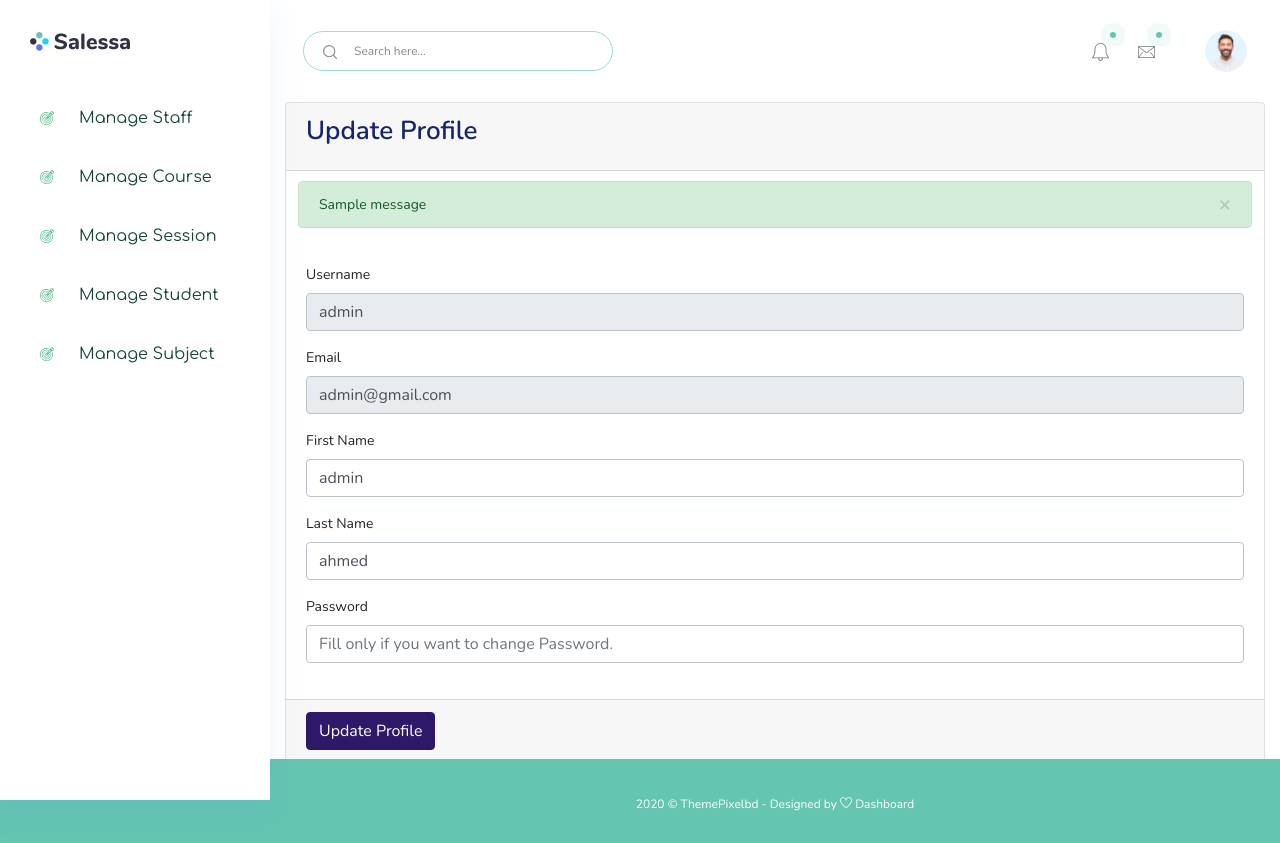
After one commit to asadozzaman/ourschool, a Django app: page /admin_profile/ in a window 1280 px wide. The commit adds this page. Run offline with Django 3.2, Linux system fonts and the light colour scheme; a user stored in the database is signed in; data comes from the database, SQL or seed files in the repository; both versions use the stored data as it was after the commit; tables that the repository leaves empty hold one stand-in row (values such as "Sample post"); one stand-in notice (Sample message) is shown; some libraries are stand-ins or nearby versions.

Commit message:
profile update

```diff
--- a/accounts/HodViews.py
+++ b/accounts/HodViews.py
@@ -529,3 +529,35 @@ def delete_subject(request, subject_id):
     except:
         messages.error(request, "Failed to Delete Subject.")
         return redirect('manage_subject')
+
+
+def admin_profile(request):
+    user = CustomUser.objects.get(id=request.user.id)
+
+    context = {
+        "user": user
+    }
+    return render(request, 'hod_template/admin_profile.html', context)
+
+
+def admin_profile_update(request):
+    if request.method != "POST":
+        messages.error(request, "Invalid Method!")
+        return redirect('admin_profile')
+    else:
+        first_name = request.POST.get('first_name')
+        last_name = request.POST.get('last_name')
+        password = request.POST.get('password')
+
+        try:
+            customuser = CustomUser.objects.get(id=request.user.id)
+            customuser.first_name = first_name
+            customuser.last_name = last_name
+            if password != None and password != "":
+                customuser.set_password(password)
+            customuser.save()
+            messages.success(request, "Profile Updated Successfully")
+            return redirect('admin_profile')
+        except:
+            messages.error(request, "Failed to Update Profile")
+            return redirect('admin_profile')
--- a/accounts/urls.py
+++ b/accounts/urls.py
@@ -46,6 +46,8 @@ urlpatterns = [
     path('edit_subject_save/', HodViews.edit_subject_save, name="edit_subject_save"),
     path('delete_subject/<subject_id>/', HodViews.delete_subject, name="delete_subject"),
 
+    path('admin_profile/', HodViews.admin_profile, name="admin_profile"),
+    path('admin_profile_update/', HodViews.admin_profile_update, name="admin_profile_update"),
 
     path('my/', views.my, name="my"),
 ]
--- /dev/null
+++ b/templates/hod_template/admin_profile.html
@@ -0,0 +1,95 @@
+{% extends 'hod_template/base_template.html' %}
+
+{% block page_title %}
+    Update Profile
+{% endblock page_title %}
+
+{% block main_content %}
+
+{% load static %}
+
+<section class="content">
+        <div class="container-fluid">
+
+            <div class="row">
+                <div class="col-md-12">
+                    <!-- general form elements -->
+                    <div class="card card-primary">
+                    <div class="card-header">
+                        <h3 class="card-title">Update Profile</h3>
+                    </div>
+                    <!-- /.card-header -->
+                    <!-- form start -->
+                    <form role="form" method="POST" action="{% url 'admin_profile_update' %}">
+                        {% csrf_token %}
+
+
+                                {% comment %} Display Messages {% endcomment %}
+                                {% if messages %}
+                                <div class="form-group">
+                                <div class="col-12">
+                                    {% for message in messages %}
+                                    {% if message.tags == "error" %}
+                                        <div class="alert alert-danger alert-dismissible fade show" role="alert" style="margin-top: 10px;">
+                                        {{ message }}
+                                        <button type="button" class="close" data-dismiss="alert" aria-label="Close">
+                                            <span aria-hidden="true">&times;</span>
+                                        </button>
+                                        </div>
+                                    {% elif message.tags == "success" %}
+                                        <div class="alert alert-success alert-dismissible fade show" role="alert" style="margin-top: 10px;">
+                                        {{ message }}
+                                        <button type="button" class="close" data-dismiss="alert" aria-label="Close">
+                                            <span aria-hidden="true">&times;</span>
+                                        </button>
+                                        </div>
+                                    {% endif %}
+                                    {% endfor %}
+                                </div>
+                                </div>
+                                {% endif %}
+
+
+                        <div class="card-body">
+                            <div class="form-group">
+                                <label>Username </label>
+                                <input type="text" class="form-control" name="username" value="{{ user.username }}" disabled="disabled">
+                            </div>
+
+                            <div class="form-group">
+                                <label>Email </label>
+                                <input type="text" class="form-control" name="email" value="{{ user.email }}" disabled="disabled">
+                            </div>
+
+                            <div class="form-group">
+                                <label>First Name </label>
+                                <input type="text" class="form-control" name="first_name" value="{{ user.first_name }}">
+                            </div>
+
+                            <div class="form-group">
+                                <label>Last Name </label>
+                                <input type="text" class="form-control" name="last_name" value="{{ user.last_name }}">
+                            </div>
+
+                            <div class="form-group">
+                                <label>Password </label>
+                                <input type="text" class="form-control" name="password" placeholder="Fill only if you want to change Password.">
+                            </div>
+
+                        </div>
+                        <!-- /.card-body -->
+
+                        <div class="card-footer">
+                        <button type="submit" class="btn btn-primary">Update Profile</button>
+                        </div>
+                    </form>
+                    </div>
+                    <!-- /.card -->
+
+                </div>
+            </div>
+
+        </div><!-- /.container-fluid -->
+      </section>
+
+  {% endblock main_content %}
--- a/templates/hod_template/menu.html
+++ b/templates/hod_template/menu.html
@@ -116,11 +116,11 @@
                             <div class="profile_info_iner">
                                 <div class="profile_author_name">
                                     <p>Neurologist </p>
-                                    <h5>Dr. Robar Smith</h5>
+                                    <h5>{{ user.first_name }} {{ user.last_name }}</h5>
                                 </div>
                                 <div class="profile_info_details">
-                                    <a href="#">My Profile </a>
-                                    <a href="#">Settings</a>
+                                    <a href="{% url 'admin_profile' %}">My Profile </a>
+
                                     <a href="{% url 'logout_user' %}">Log Out </a>
                                 </div>
                             </div>
```
Also changed, not shown: db.sqlite3.
